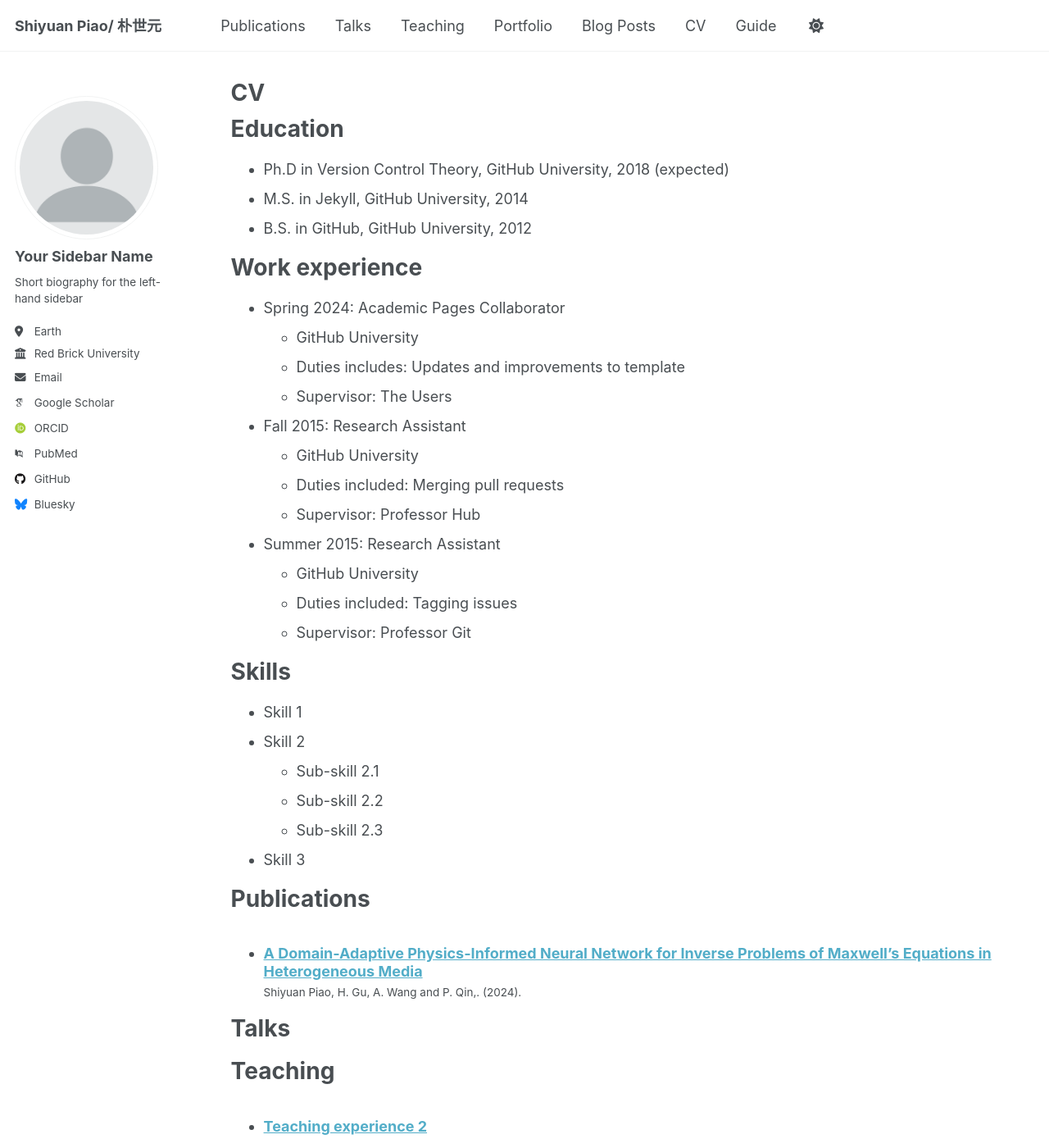
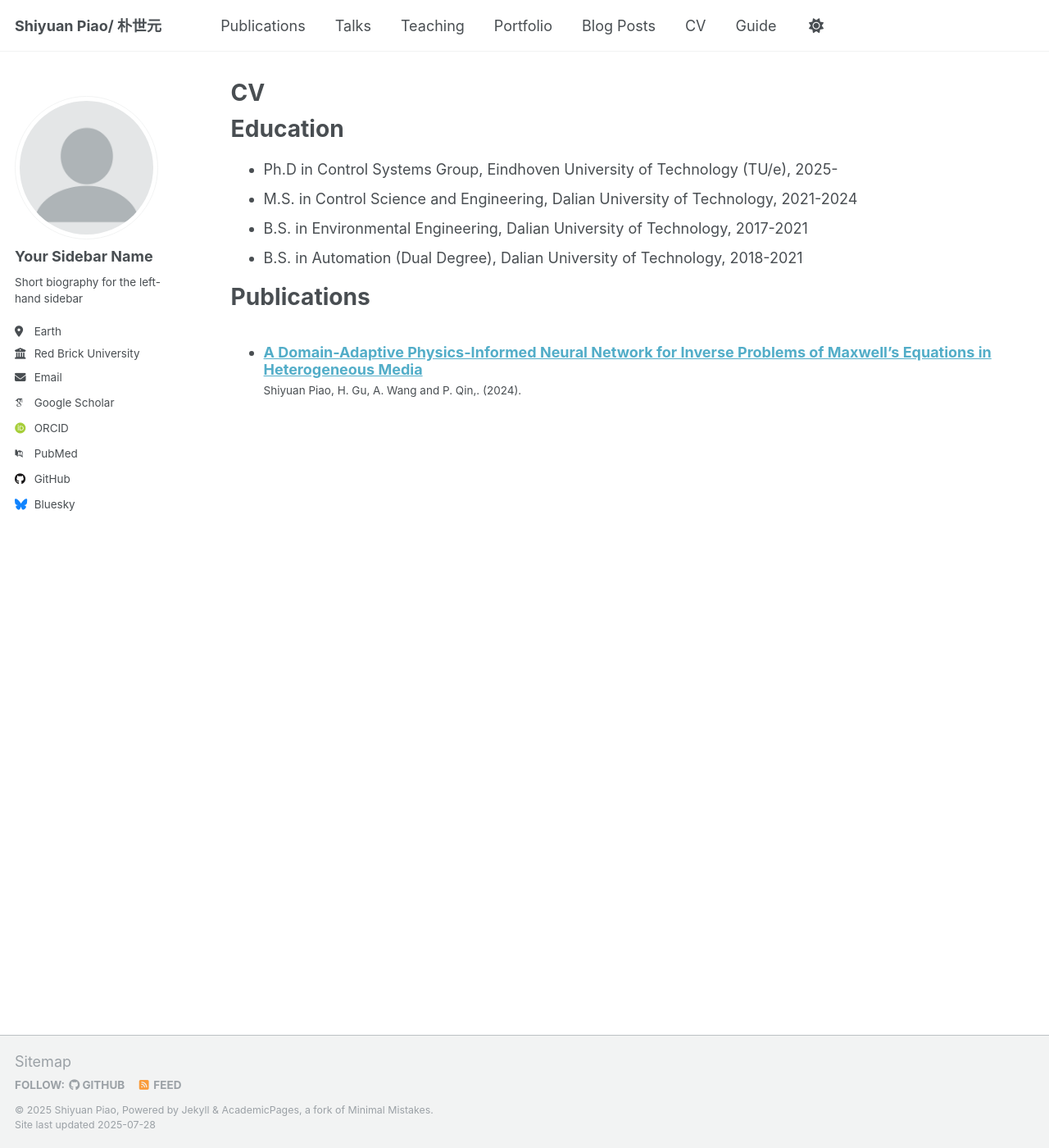
Before and after one commit to ShiyuanPiao/ShiyuanPiao.github.io, a Jekyll site: the page built from _pages/cv.md, in a window 1280 px wide and 1400 px high. Shown: the whole window at 82% size. Built offline with Jekyll 4.4.1, drawn with Linux system fonts in a browser that asks for light colours; some web fonts are replaced; a script that is not in the unit is left out; some of the changed text lies outside the part shown.

Commit message:
Update cv.md

```diff
--- a/_pages/cv.md
+++ b/_pages/cv.md
@@ -11,54 +11,14 @@ redirect_from:
 
 Education
 ======
-* Ph.D in Version Control Theory, GitHub University, 2018 (expected)
-* M.S. in Jekyll, GitHub University, 2014
-* B.S. in GitHub, GitHub University, 2012
+* Ph.D in Control Systems Group, Eindhoven University of Technology (TU/e), 2025-
+* M.S. in Control Science and Engineering, Dalian University of Technology, 2021-2024
+* B.S. in Environmental Engineering, Dalian University of Technology, 2017-2021
+* B.S. in Automation (Dual Degree), Dalian University of Technology, 2018-2021
 
-Work experience
-======
-* Spring 2024: Academic Pages Collaborator
-  * GitHub University
-  * Duties includes: Updates and improvements to template
-  * Supervisor: The Users
-
-* Fall 2015: Research Assistant
-  * GitHub University
-  * Duties included: Merging pull requests
-  * Supervisor: Professor Hub
-
-* Summer 2015: Research Assistant
-  * GitHub University
-  * Duties included: Tagging issues
-  * Supervisor: Professor Git
-
-Skills
-======
-* Skill 1
-* Skill 2
-  * Sub-skill 2.1
-  * Sub-skill 2.2
-  * Sub-skill 2.3
-* Skill 3
 
 Publications
 ======
   <ul>{% for post in site.publications reversed %}
     {% include archive-single-cv.html %}
   {% endfor %}</ul>
-
-Talks
-======
-  <ul>{% for post in site.talks reversed %}
-    {% include archive-single-talk-cv.html  %}
-  {% endfor %}</ul>
-
-Teaching
-======
-  <ul>{% for post in site.teaching reversed %}
-    {% include archive-single-cv.html %}
-  {% endfor %}</ul>
-
-Service and leadership
-======
-* Currently signed in to 43 different slack teams
```
